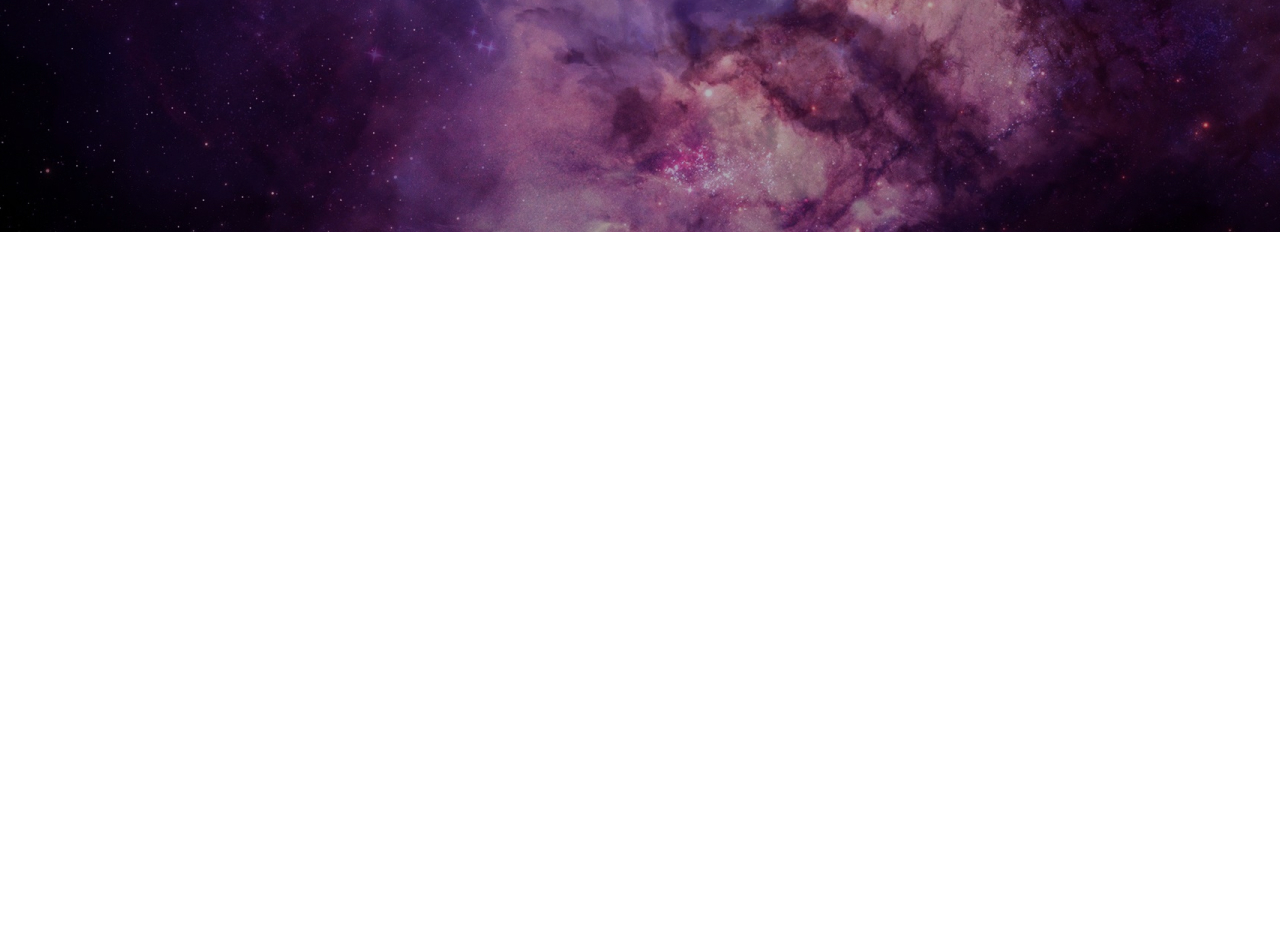
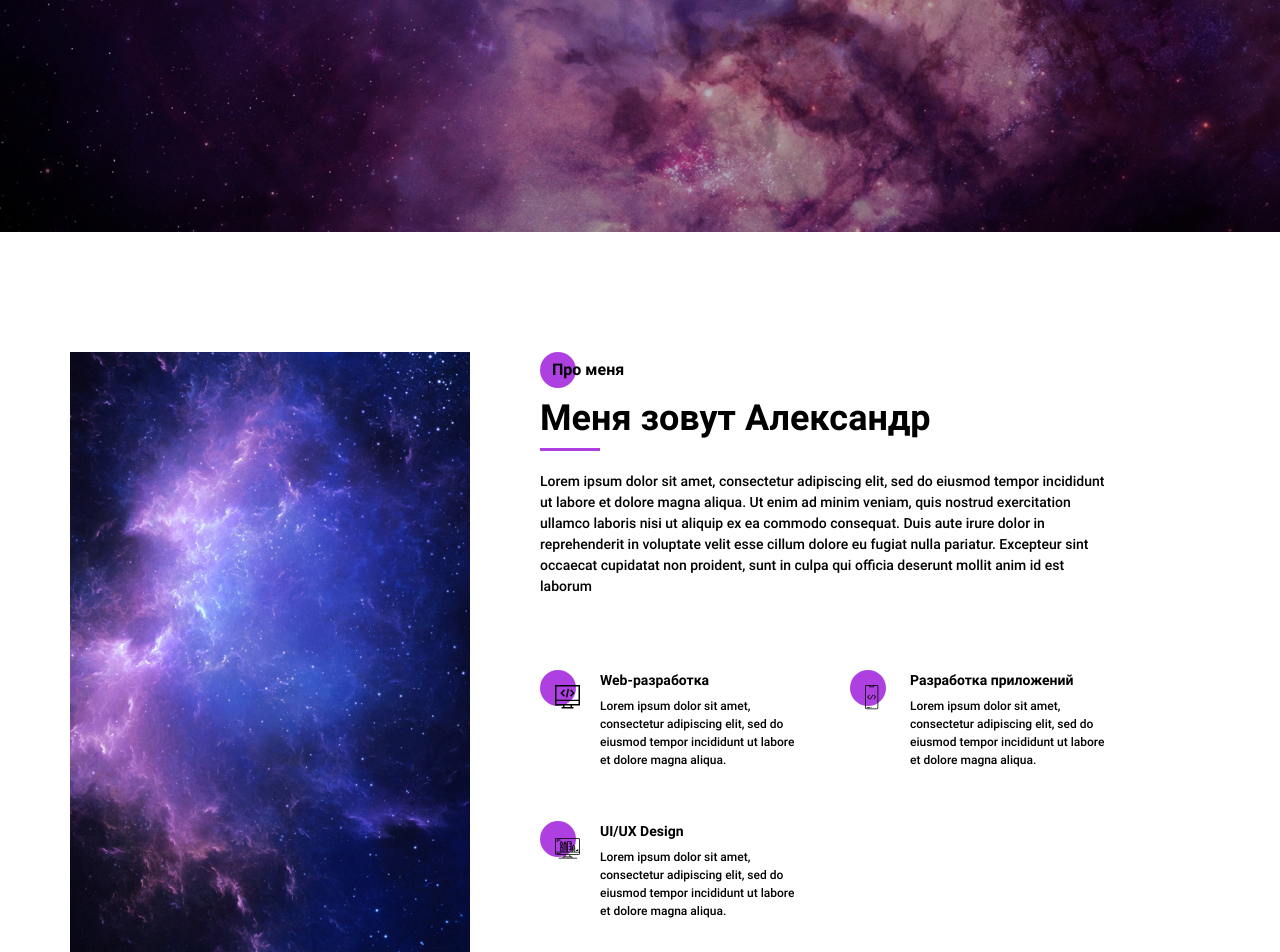
Before and after one commit to Nghtcrvwlxr/Portfolio, a website: page src/index.html in a window 1280 px wide. Shown: the part 568-1520 px from the top of the page. Before the commit the page ends 800 px from the top, so only its background shows below. Drawn offline with nearby package versions, Linux system fonts and the light colour scheme; files that its build step writes are made by us from their sources.

Commit message:
second section

```diff
--- a/gulpfile.js
+++ b/gulpfile.js
@@ -31,9 +31,9 @@ gulp.task('watch', function() {
     gulp.watch("src/sass/**/*.+(scss|sass|css)", gulp.parallel('styles'));
     gulp.watch("src/*.html").on('change', gulp.parallel('html'));
     gulp.watch("src/js/**/*.js").on('change', gulp.parallel('scripts'));
-    gulp.watch("src/fonts/**/*").on('all', gulp.parallel('fonts'));
-    gulp.watch("src/icons/**/*").on('all', gulp.parallel('icons'));
-    gulp.watch("src/img/**/*").on('all', gulp.parallel('images'));
+    gulp.watch("src/fonts/**/*").on('add', gulp.parallel('fonts'));
+    gulp.watch("src/icons/**/*").on('add', gulp.parallel('icons'));
+    gulp.watch("src/img/**/*").on('ad', gulp.parallel('images'));
 });
 
 gulp.task('html', function () {
--- a/src/index.html
+++ b/src/index.html
@@ -105,7 +105,56 @@
 
     </section>
 
+    <section class="about">
+        <div class="container">
+            <div class="about__wrapper">
 
+                <div class="about__picture"><img src="img/Sample_image1.jpg" alt="about_me_img"></div>
+
+                <div class="about__descr">
+                    <h3 class="title about__title">Про меня</h3>
+                    <h2 class="headline about__headline">Меня зовут Александр</h2>
+                    <div class="divider about__divider"></div>
+                    <p class="about__text">Lorem ipsum dolor sit amet, consectetur adipiscing elit, sed do eiusmod tempor incididunt ut labore et dolore magna aliqua. Ut enim ad minim veniam, quis nostrud exercitation ullamco laboris nisi ut aliquip ex ea commodo consequat. Duis aute irure dolor in reprehenderit in voluptate velit esse cillum dolore eu fugiat nulla pariatur. Excepteur sint occaecat cupidatat non proident, sunt in culpa qui officia deserunt mollit anim id est laborum</p>
+                </div>
+
+                <div class="about__skills">
+                    <div class="about__skills__item">
+                        <div class="about__skills__img">
+                            <img src="icons/about_me/web-development.svg" alt="web-dev">
+                        </div>
+
+                        <div class="about__skills__descr">
+                            <h4 class="subtitle about__subtitle">Web-разработка</h4>
+                            <p class="about__skills__text">Lorem ipsum dolor sit amet, consectetur adipiscing elit, sed do eiusmod tempor incididunt ut labore et dolore magna aliqua.</p>
+                        </div>
+                    </div>
+
+                    <div class="about__skills__item">
+                        <div class="about__skills__img">
+                            <img src="icons/about_me/mobile-development.svg" alt="mobile-dev">
+                        </div>
+
+                        <div class="about__skills__descr">
+                            <h4 class="subtitle about__subtitle">Разработка приложений</h4>
+                            <p class="about__skills__text">Lorem ipsum dolor sit amet, consectetur adipiscing elit, sed do eiusmod tempor incididunt ut labore et dolore magna aliqua.</p>
+                        </div>
+                    </div>
+
+                    <div class="about__skills__item">
+                        <div class="about__skills__img">
+                            <img src="icons/about_me/design.svg" alt="design">
+                        </div>
+
+                        <div class="about__skills__descr">
+                            <h4 class="subtitle about__subtitle">UI/UX Design</h4>
+                            <p class="about__skills__text">Lorem ipsum dolor sit amet, consectetur adipiscing elit, sed do eiusmod tempor incididunt ut labore et dolore magna aliqua.</p>
+                        </div>
+                    </div>
+                </div>
+            </div>
+        </div>
+    </section>
 
     <script src="js/script.js"></script>
 
--- /dev/null
+++ b/src/sass/blocks/_about.scss
@@ -0,0 +1,64 @@
+.about {
+    padding-top: 120px;
+    &__wrapper {
+        display: grid;
+        grid-template-rows: minmax(245px, auto) minmax(250px, auto);
+        grid-template-columns: 400px 570px;
+        grid-auto-rows: minmax(245px, auto);
+        column-gap: 70px;
+        row-gap: 40px;
+    }
+    &__picture {
+        grid-row: 1/3;
+        img {
+            width: 100%;
+        }
+    }
+
+    &__descr {
+        padding-top: 6px;
+    }
+    &__title {
+        position: relative;
+        padding-left: 12px;
+        @include before_circle
+    }
+    &__divider {
+        margin-top: 0px;
+    }
+    &__text {
+        margin: 0;
+        margin-top: 20px;
+        font-size: 14px;
+        line-height: 21px;
+        color: #000000;
+    }
+
+    &__skills {
+        display: grid;
+        grid-template: repeat(2, minmax(115px, auto)) / repeat(2, 260px);
+        grid-auto-rows: minmax(115px, auto);
+        gap: 20px 50px;
+
+        &__item {
+            display: grid;
+            grid-template-columns: 40px 200px;
+            column-gap: 20px;
+        }
+        &__img {
+            position: relative;
+            padding: 15px 0 0 15px;
+            @include before_circle;
+                &:before {
+                    top: 0;
+                }
+        }
+        &__text {
+            margin: 0;
+            margin-top: 6px;
+            font-size: 12px;
+            line-height: 18px;
+            color: #000000;
+        }
+    }
+}
--- a/src/sass/blocks/_titles.scss
+++ b/src/sass/blocks/_titles.scss
@@ -1,4 +1,5 @@
 .headline {
+    margin: 0;
     font-weight: 700;
     font-size: 36px;
     line-height: 60px;
@@ -9,6 +10,7 @@
 }
 
 .title {
+    margin-bottom: 6px;
     font-weight: 700;
     font-size: 16px;
     line-height: 24px;
@@ -16,6 +18,7 @@
 }
 
 .subtitle {
+    margin: 0;
     font-weight: 700;
     font-size: 14px;
     line-height: 21px;
--- a/src/sass/style.scss
+++ b/src/sass/style.scss
@@ -15,6 +15,15 @@
 .container {
     width: 1140px;
     margin: 0 auto;
+    padding: 0;
+}
+
+.divider {
+    display: block;
+    width: 60px;
+    height: 3px;
+    background-color: $main-color;
+    margin-top: 25px;
 }
 
 @import 'blocks/titles';
@@ -22,3 +31,4 @@
 @import 'blocks/promo';
 @import 'blocks/sidepanel';
 @import 'blocks/menu';
+@import 'blocks/about';
```
Also changed, not shown: dist/css/style.min.css, dist/img/Sample_image1.jpg (renamed from dist/img/Sample_image.jpg), dist/img/Sample_image2.jpg (renamed from dist/img/Sample image.jpg), dist/index.html, src/img/Sample_image1.jpg (renamed from src/img/Sample_image.jpg), src/img/Sample_image2.jpg (renamed from src/img/Sample image.jpg).
